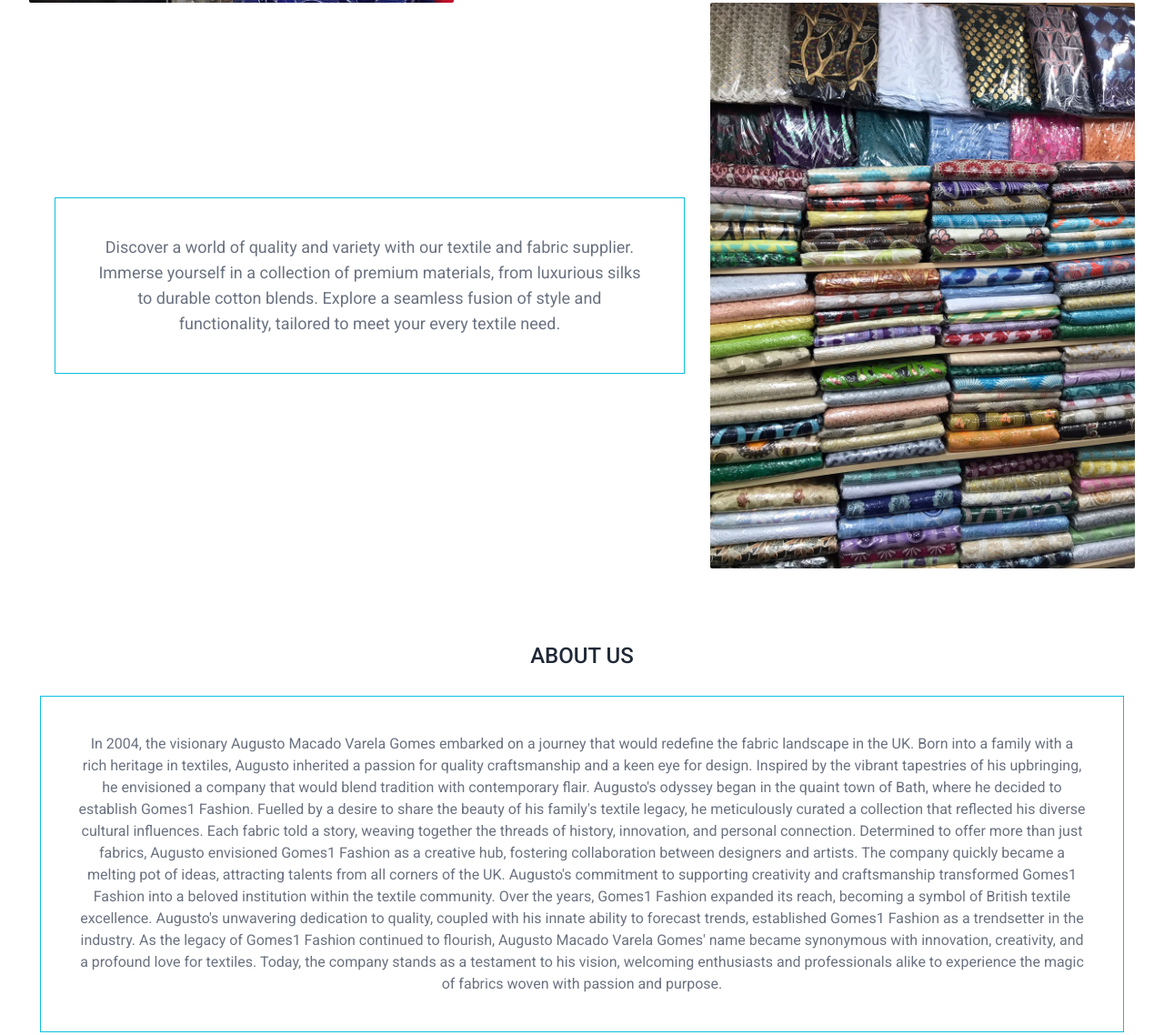
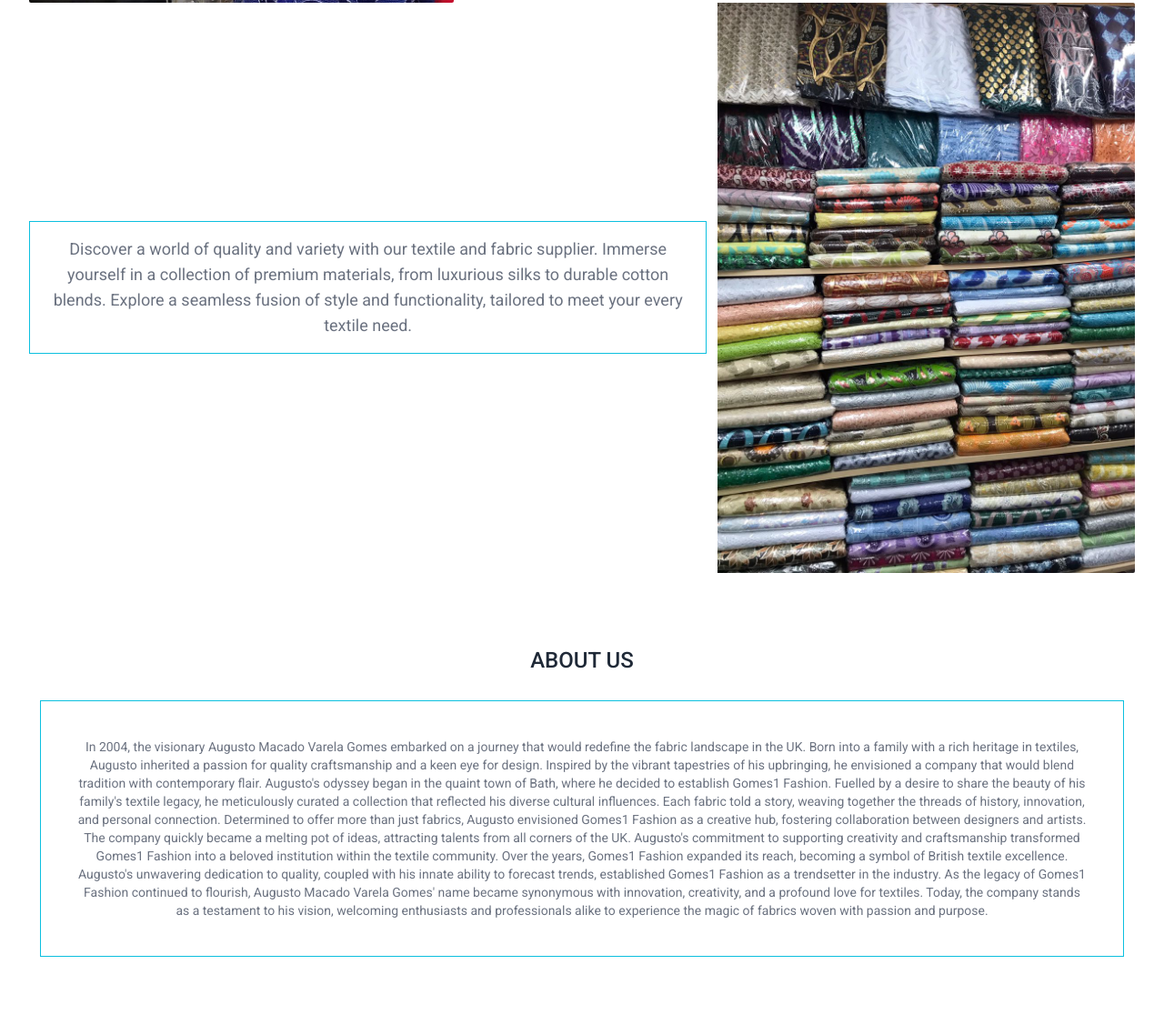
Before and after one commit to thenerdyones/fashionsite, a website: page public/index.html in a window 1280 px wide. Shown: the part 1570-2708 px from the top of the page at 91% size. Drawn offline with Linux system fonts and the light colour scheme.

Commit message:
minor bug fixes

```diff
--- a/public/index.html
+++ b/public/index.html
@@ -111,9 +111,9 @@
 
             <div class=" relative rounded-sm overflow-hidden group">
                         <img src="assets/images/category/bg-4-text.png" alt="category 1" class="w-full">
-                        <div class="flex items-center justify-center absolute inset-0 transition">
+                        <div class="flex items-center justify-center absolute inset-0 transition ml-3">
                             <p
-                                class=" text-center m-5 text-xs md:text-lg text-gray-500 font-roboto font-extralight cursor-default border-primary border p-10">
+                                class="text-center md:m-5 text-xs md:text-lg text-gray-500 font-roboto font-extralight cursor-default border-primary border p-4 md:p-7">
                                 At Gomes1 Fashion, we take pride in presenting a diverse array of fabrics, catering to
                                 every discerning taste and project requirement.
                                 Explore our extensive catalog featuring an exquisite range of textiles, including
@@ -126,9 +126,9 @@
                 <div class="flex">
                     <div class="relative rounded-sm overflow-hidden group">
                         <img src="assets/images/category/bg-4-text.png" alt="category 1" class="w-full">
-                        <div class="flex items-center justify-center absolute inset-0 transition"">
+                        <div class="flex items-center justify-center absolute inset-0 transition">
                     <p
-                        class=" text-center m-7 text-xs md:text-lg text-gray-500 font-roboto font-extralight cursor-default p-10
+                        class=" text-center m-1 md:m-7 text-xs md:text-lg text-gray-500 font-roboto font-extralight cursor-default p-4 md:p-7
                             border-primary border">
                             Discover a world of quality and variety with our textile and fabric supplier.
                             Immerse yourself in a collection of premium materials, from luxurious silks to durable
@@ -139,8 +139,8 @@
                         </div>
                     </div>
                     <div class="relative rounded-sm overflow-hidden group">
-                        <img src="assets/images/category/category-45.jpg" alt="category 1" class="w-full">
-                        <div class="absolute inset-0  transition">
+                        <img src="assets/images/category/category-45.jpg" alt="category 1" class="ml-3 w-full">
+                        <div class="absolute inset-0 transition">
 
                         </div>
                     </div>
@@ -154,7 +154,7 @@
         <!--About us-->
         <div class="container pb-16">
             <h2 class="text-2xl font-medium text-gray-800 uppercase mb-6 text-center">About Us</h2>
-            <p class=" text-center m-7 text-l text-gray-500 font-roboto font-extralight cursor-default p-10
+            <p class=" text-center m-7 text-sm md:text-l text-gray-500 font-roboto font-extralight cursor-default p-10
                     border-primary border">
                 In 2004, the visionary Augusto Macado Varela Gomes embarked on a journey that would redefine the fabric
                 landscape in the UK. Born into a family with a rich heritage in textiles, Augusto inherited a passion
```
